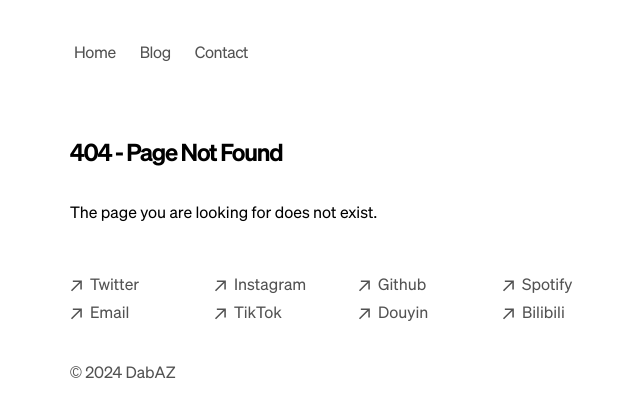
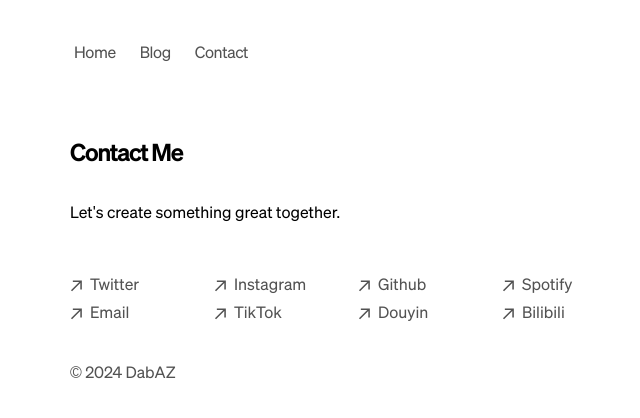
Before and after one commit to dabaz-official/dabaz-portfolio, a Next.js app: page /contact in a window 1280 px wide. Before the commit this address had no page. Shown: the top 418 px of the page, without its empty margins (282-922 px from the left). Built offline with nearby package versions, Linux system fonts and the light colour scheme; a web font is replaced by a local one.

Commit message:
feat: add contact page

```diff
--- /dev/null
+++ b/app/contact/page.tsx
@@ -0,0 +1,17 @@
+import { BlogPosts } from 'components/posts'
+
+export const metadata = {
+  title: 'Contact',
+  description: "Let's create something great together.",
+}
+
+export default function Page() {
+  return (
+    <section>
+      <h1 className="font-semibold text-2xl mb-8 tracking-tighter">Contact Me</h1>
+      <p className="mb-4">
+        {`Let's create something great together.`}
+      </p>
+    </section>
+  )
+}
```
